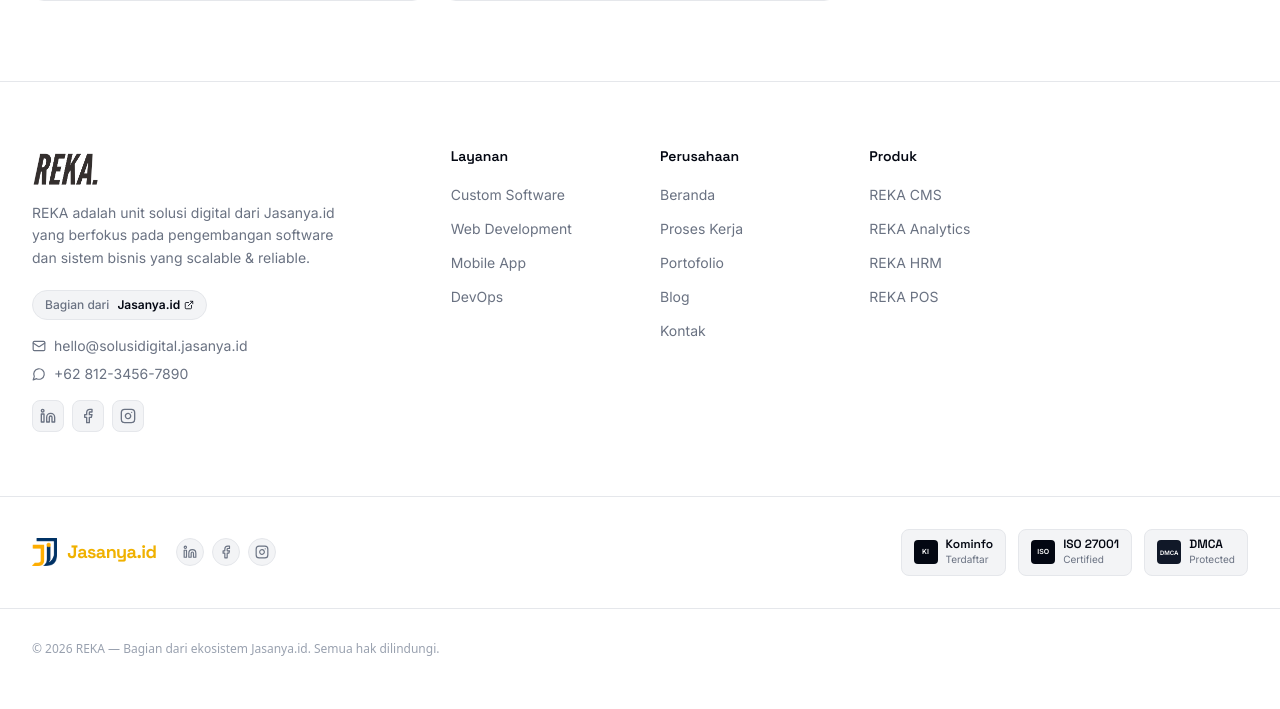
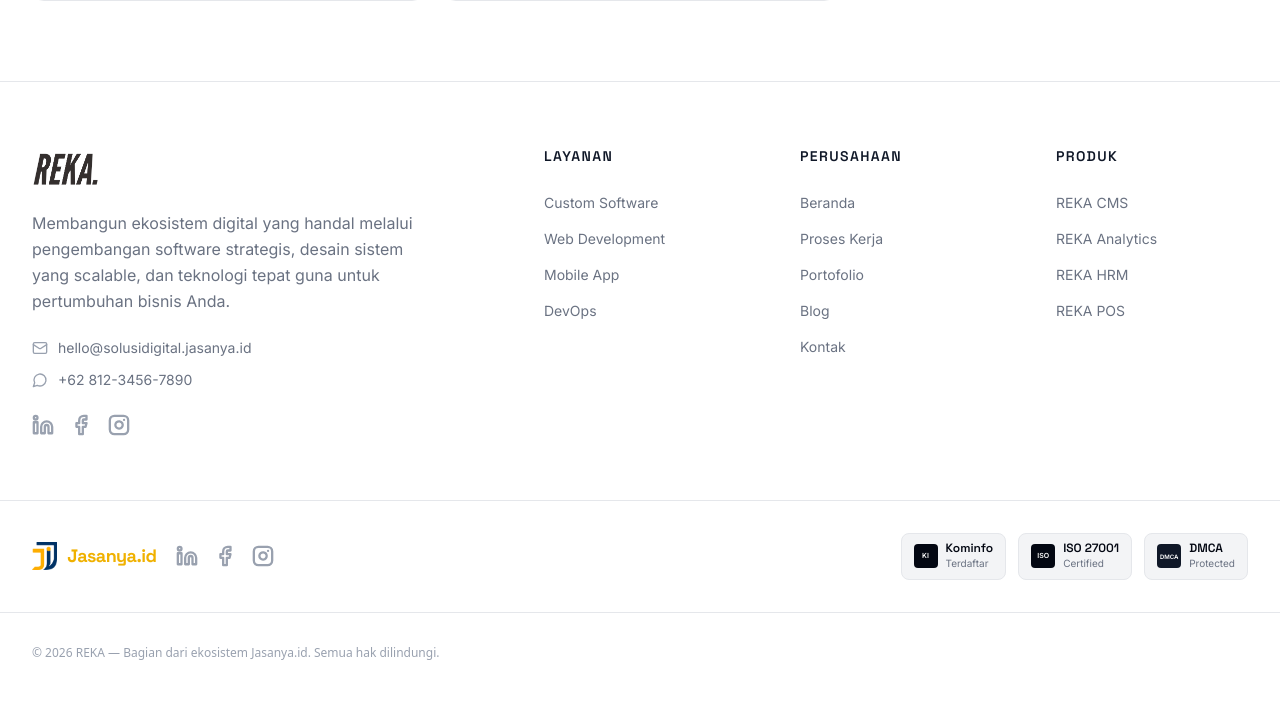
Before and after one commit to PRODUCT-JASANYA-TECKNOLOGY/REKA-Company-Profile, a Laravel app: page /blog in a window 1280 px wide. Shown: the part 1611-2320 px from the top of the page. Before the commit the page ends 2267 px from the top, so only its background shows below. Run offline with Laravel 12, Linux system fonts and the light colour scheme; style sheets or scripts are compiled from the project's sources.

Commit message:
update footer

```diff
--- a/resources/views/components/footer.blade.php
+++ b/resources/views/components/footer.blade.php
@@ -1,13 +1,11 @@
 <footer class="border-t border-gray-200 bg-white">
     <div class="max-w-7xl mx-auto px-5 lg:px-8 py-16">
-        <div class="grid grid-cols-1 md:grid-cols-2 lg:grid-cols-6 gap-10">
+        <div class="grid grid-cols-1 md:grid-cols-2 lg:grid-cols-5 gap-10 lg:gap-16">
             <div class="lg:col-span-2">
                 <a href="{{ route('home') }}"><img src="{{ asset('images/logo.png') }}" alt="REKA"
-                        class="h-10 mb-4" /></a>
-                <p class="text-sm leading-relaxed text-gray-500 max-w-xs mb-5">REKA adalah unit solusi digital dari
-                    Jasanya.id yang berfokus pada pengembangan software dan sistem bisnis yang scalable &amp; reliable.
-                </p>
-                <div
+                        class="h-10 mb-6" /></a>
+                <p class="text-base leading-relaxed text-gray-500 max-w-sm mb-6">Membangun ekosistem digital yang handal melalui pengembangan software strategis, desain sistem yang scalable, dan teknologi tepat guna untuk pertumbuhan bisnis Anda.</p>
+                {{-- <div
                     class="inline-flex items-center gap-2 px-3 py-1.5 rounded-full text-xs font-medium bg-gray-100 text-gray-500 border border-gray-200 mb-4">
                     Bagian dari <a href="https://jasanya.id" target="_blank"
                         class="font-semibold text-gray-950 flex items-center gap-1">Jasanya.id
@@ -18,53 +16,48 @@
                             <polyline points="15 3 21 3 21 9" />
                             <line x1="10" x2="21" y1="14" y2="3" />
                         </svg>
-                    </a></div>
-                <div class="flex flex-col gap-2 mb-4">
+                    </a></div> --}}
+                <div class="flex flex-col gap-3 mb-6">
                     <a href="mailto:hello@solusidigital.jasanya.id"
-                        class="text-sm text-gray-500 hover:text-gray-950 transition-colors flex items-center gap-2">
-                        <svg xmlns="http://www.w3.org/2000/svg" width="14" height="14" viewBox="0 0 24 24"
+                        class="text-sm text-gray-500 hover:text-gray-950 transition-colors flex items-center gap-2.5">
+                        <svg xmlns="http://www.w3.org/2000/svg" width="16" height="16" viewBox="0 0 24 24"
                             fill="none" stroke="currentColor" stroke-width="2" stroke-linecap="round"
-                            stroke-linejoin="round" class="w-3.5 h-3.5">
+                            stroke-linejoin="round" class="w-4 h-4 text-gray-400">
                             <rect width="20" height="16" x="2" y="4" rx="2" />
                             <path d="m22 7-8.97 5.7a1.94 1.94 0 0 1-2.06 0L2 7" />
                         </svg>
                         hello@solusidigital.jasanya.id</a>
                     <a href="https://wa.me/6281234567890"
-                        class="text-sm text-gray-500 hover:text-gray-950 transition-colors flex items-center gap-2">
-                        <svg xmlns="http://www.w3.org/2000/svg" width="14" height="14" viewBox="0 0 24 24"
+                        class="text-sm text-gray-500 hover:text-gray-950 transition-colors flex items-center gap-2.5">
+                        <svg xmlns="http://www.w3.org/2000/svg" width="16" height="16" viewBox="0 0 24 24"
                             fill="none" stroke="currentColor" stroke-width="2" stroke-linecap="round"
-                            stroke-linejoin="round" class="w-3.5 h-3.5">
+                            stroke-linejoin="round" class="w-4 h-4 text-gray-400">
                             <path d="M7.9 20A9 9 0 1 0 4 16.1L2 22Z" />
                         </svg>
                         +62 812-3456-7890</a>
                 </div>
-                <div class="flex gap-2">
-                    <a href="#"
-                        class="w-8 h-8 rounded-lg flex items-center justify-center bg-gray-100 text-gray-500 border border-gray-200 hover:bg-gray-950 hover:text-white transition-colors"
-                        aria-label="Linkedin">
-                        <svg xmlns="http://www.w3.org/2000/svg" width="16" height="16" viewBox="0 0 24 24"
-                            fill="none" stroke="currentColor" stroke-width="2" stroke-linecap="round"
-                            stroke-linejoin="round" class="w-4 h-4">
+                <div class="flex gap-4">
+                    <a href="#" class="text-gray-400 hover:text-gray-950 transition-colors" aria-label="Linkedin">
+                        <svg xmlns="http://www.w3.org/2000/svg" width="22" height="22" viewBox="0 0 24 24"
+                            fill="none" stroke="currentColor" stroke-width="2.5" stroke-linecap="round"
+                            stroke-linejoin="round">
                             <path d="M16 8a6 6 0 0 1 6 6v7h-4v-7a2 2 0 0 0-2-2 2 2 0 0 0-2 2v7h-4v-7a6 6 0 0 1 6-6z" />
                             <rect width="4" height="12" x="2" y="9" />
                             <circle cx="4" cy="4" r="2" />
                         </svg>
                     </a>
-                    <a href="#"
-                        class="w-8 h-8 rounded-lg flex items-center justify-center bg-gray-100 text-gray-500 border border-gray-200 hover:bg-gray-950 hover:text-white transition-colors"
-                        aria-label="Facebook">
-                        <svg xmlns="http://www.w3.org/2000/svg" width="16" height="16" viewBox="0 0 24 24"
-                            fill="none" stroke="currentColor" stroke-width="2" stroke-linecap="round"
-                            stroke-linejoin="round" class="w-4 h-4">
+                    <a href="#" class="text-gray-400 hover:text-gray-950 transition-colors" aria-label="Facebook">
+                        <svg xmlns="http://www.w3.org/2000/svg" width="22" height="22" viewBox="0 0 24 24"
+                            fill="none" stroke="currentColor" stroke-width="2.5" stroke-linecap="round"
+                            stroke-linejoin="round">
                             <path d="M18 2h-3a5 5 0 0 0-5 5v3H7v4h3v8h4v-8h3l1-4h-4V7a1 1 0 0 1 1-1h3z" />
                         </svg>
                     </a>
-                    <a href="#"
-                        class="w-8 h-8 rounded-lg flex items-center justify-center bg-gray-100 text-gray-500 border border-gray-200 hover:bg-gray-950 hover:text-white transition-colors"
+                    <a href="#" class="text-gray-400 hover:text-gray-950 transition-colors"
                         aria-label="Instagram">
-                        <svg xmlns="http://www.w3.org/2000/svg" width="16" height="16" viewBox="0 0 24 24"
-                            fill="none" stroke="currentColor" stroke-width="2" stroke-linecap="round"
-                            stroke-linejoin="round" class="w-4 h-4">
+                        <svg xmlns="http://www.w3.org/2000/svg" width="22" height="22" viewBox="0 0 24 24"
+                            fill="none" stroke="currentColor" stroke-width="2.5" stroke-linecap="round"
+                            stroke-linejoin="round">
                             <rect width="20" height="20" x="2" y="2" rx="5" ry="5" />
                             <path d="M16 11.37A4 4 0 1 1 12.63 8 4 4 0 0 1 16 11.37z" />
                             <line x1="17.5" x2="17.51" y1="6.5" y2="6.5" />
@@ -73,8 +66,8 @@
                 </div>
             </div>
             <div>
-                <h4 class="font-grotesk text-sm font-semibold mb-4">Layanan</h4>
-                <ul class="flex flex-col gap-2.5 list-none">
+                <h4 class="font-grotesk text-sm font-semibold mb-6 text-gray-900 uppercase tracking-widest">Layanan</h4>
+                <ul class="flex flex-col gap-3 list-none">
                     <li><a href="{{ route('layanan') }}"
                             class="text-sm text-gray-500 hover:text-gray-950 transition-colors">Custom Software</a>
                     </li>
@@ -88,8 +81,8 @@
                 </ul>
             </div>
             <div>
-                <h4 class="font-grotesk text-sm font-semibold mb-4">Perusahaan</h4>
-                <ul class="flex flex-col gap-2.5 list-none">
+                <h4 class="font-grotesk text-sm font-semibold mb-6 text-gray-900 uppercase tracking-widest">Perusahaan</h4>
+                <ul class="flex flex-col gap-3 list-none">
                     <li><a href="{{ route('home') }}"
                             class="text-sm text-gray-500 hover:text-gray-950 transition-colors">Beranda</a></li>
                     <li><a href="{{ route('proses') }}"
@@ -102,9 +95,9 @@
                             class="text-sm text-gray-500 hover:text-gray-950 transition-colors">Kontak</a></li>
                 </ul>
             </div>
-            <div class="lg:col-span-1">
-                <h4 class="font-grotesk text-sm font-semibold mb-4">Produk</h4>
-                <ul class="flex flex-col gap-2.5 list-none">
+            <div>
+                <h4 class="font-grotesk text-sm font-semibold mb-6 text-gray-900 uppercase tracking-widest">Produk</h4>
+                <ul class="flex flex-col gap-3 list-none">
                     <li><a href="{{ route('produk.index') }}"
                             class="text-sm text-gray-500 hover:text-gray-950 transition-colors">REKA CMS</a></li>
                     <li><a href="{{ route('produk.index') }}"
@@ -126,33 +119,30 @@
                     <img src="{{ asset('images/jasanya.png') }}" alt="Jasanya" class="h-7 w-auto" />
                     <span class="font-grotesk text-lg font-bold text-yellow-500 tracking-[-0.03em]">Jasanya.id</span>
                 </div>
-                <div class="flex gap-2">
-                    <a href="#"
-                        class="w-7 h-7 rounded-full flex items-center justify-center bg-gray-100 border border-gray-200 text-gray-500 hover:bg-gray-300 transition-colors"
+                <div class="flex gap-4">
+                    <a href="#" class="text-gray-400 hover:text-gray-950 transition-colors"
                         aria-label="Linkedin">
-                        <svg xmlns="http://www.w3.org/2000/svg" width="14" height="14" viewBox="0 0 24 24"
-                            fill="none" stroke="currentColor" stroke-width="2" stroke-linecap="round"
-                            stroke-linejoin="round" class="w-3.5 h-3.5">
+                        <svg xmlns="http://www.w3.org/2000/svg" width="22" height="22" viewBox="0 0 24 24"
+                            fill="none" stroke="currentColor" stroke-width="2.5" stroke-linecap="round"
+                            stroke-linejoin="round">
                             <path d="M16 8a6 6 0 0 1 6 6v7h-4v-7a2 2 0 0 0-2-2 2 2 0 0 0-2 2v7h-4v-7a6 6 0 0 1 6-6z" />
                             <rect width="4" height="12" x="2" y="9" />
                             <circle cx="4" cy="4" r="2" />
                         </svg>
                     </a>
-                    <a href="#"
-                        class="w-7 h-7 rounded-full flex items-center justify-center bg-gray-100 border border-gray-200 text-gray-500 hover:bg-gray-300 transition-colors"
+                    <a href="#" class="text-gray-400 hover:text-gray-950 transition-colors"
                         aria-label="Facebook">
-                        <svg xmlns="http://www.w3.org/2000/svg" width="14" height="14" viewBox="0 0 24 24"
-                            fill="none" stroke="currentColor" stroke-width="2" stroke-linecap="round"
-                            stroke-linejoin="round" class="w-3.5 h-3.5">
+                        <svg xmlns="http://www.w3.org/2000/svg" width="22" height="22" viewBox="0 0 24 24"
+                            fill="none" stroke="currentColor" stroke-width="2.5" stroke-linecap="round"
+                            stroke-linejoin="round">
                             <path d="M18 2h-3a5 5 0 0 0-5 5v3H7v4h3v8h4v-8h3l1-4h-4V7a1 1 0 0 1 1-1h3z" />
                         </svg>
                     </a>
-                    <a href="#"
-                        class="w-7 h-7 rounded-full flex items-center justify-center bg-gray-100 border border-gray-200 text-gray-500 hover:bg-gray-300 transition-colors"
+                    <a href="#" class="text-gray-400 hover:text-gray-950 transition-colors"
                         aria-label="Instagram">
-                        <svg xmlns="http://www.w3.org/2000/svg" width="14" height="14" viewBox="0 0 24 24"
-                            fill="none" stroke="currentColor" stroke-width="2" stroke-linecap="round"
-                            stroke-linejoin="round" class="w-3.5 h-3.5">
+                        <svg xmlns="http://www.w3.org/2000/svg" width="22" height="22" viewBox="0 0 24 24"
+                            fill="none" stroke="currentColor" stroke-width="2.5" stroke-linecap="round"
+                            stroke-linejoin="round">
                             <rect width="20" height="20" x="2" y="2" rx="5" ry="5" />
                             <path d="M16 11.37A4 4 0 1 1 12.63 8 4 4 0 0 1 16 11.37z" />
                             <line x1="17.5" x2="17.51" y1="6.5" y2="6.5" />
```
